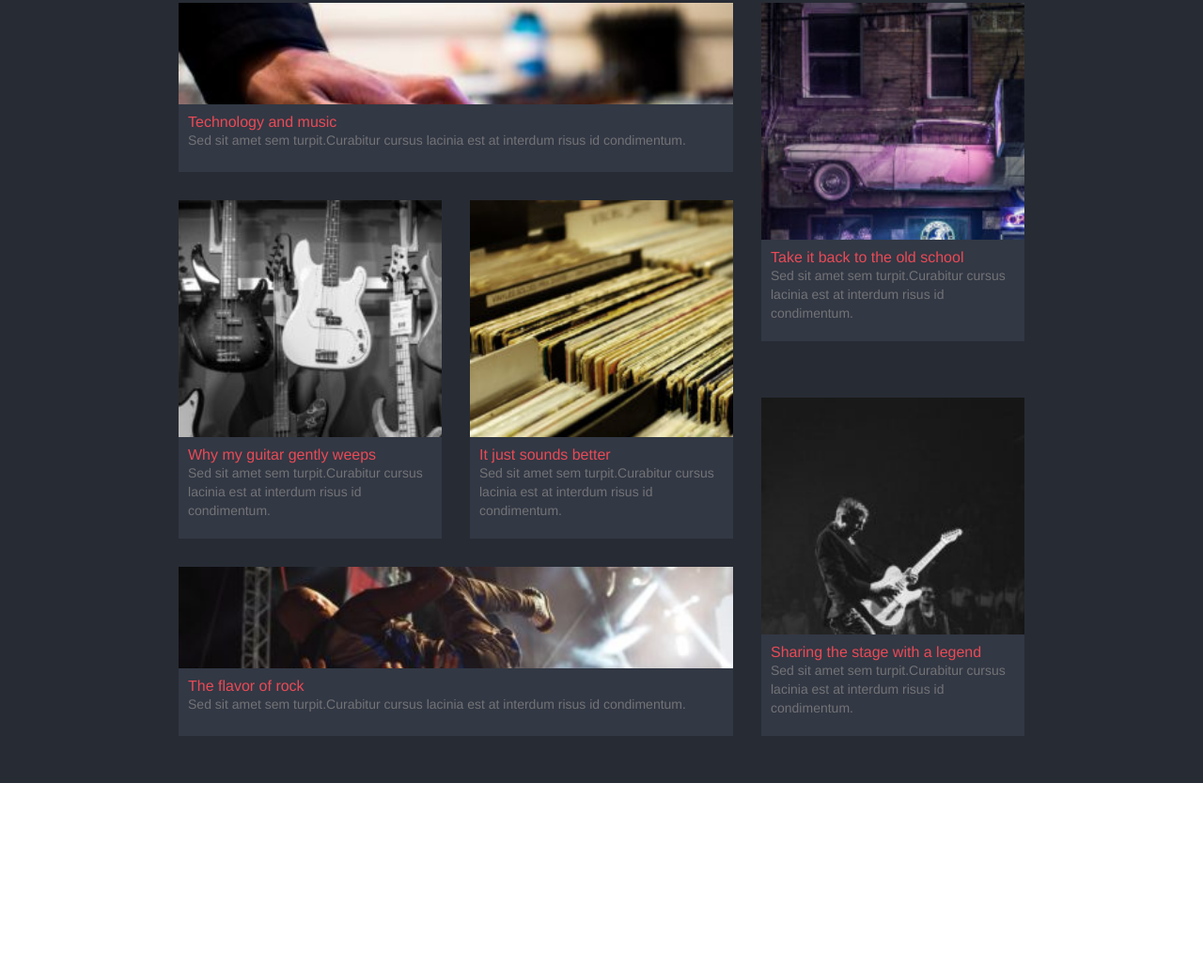
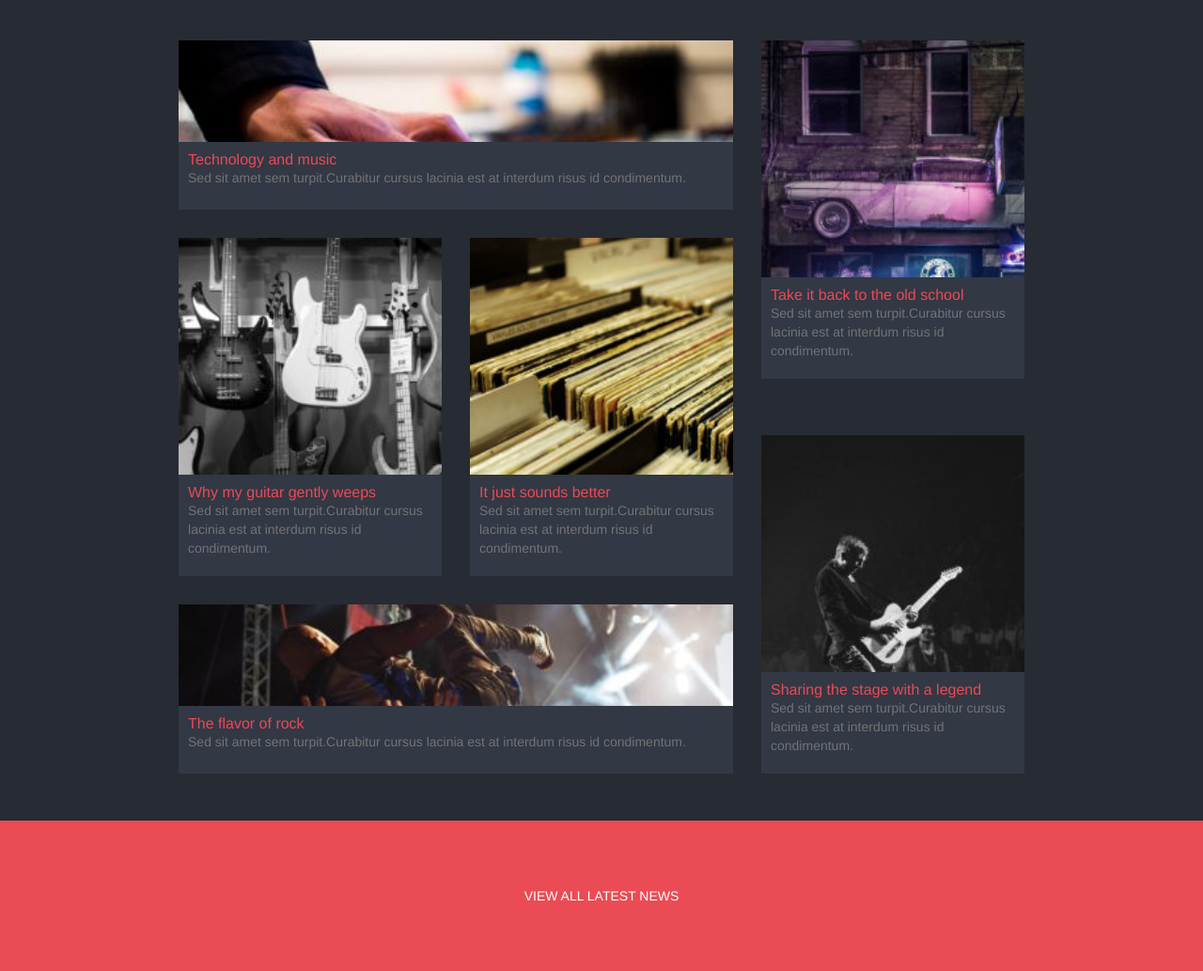
Before and after one commit to ValentinaNovarino/proj-html-vuejs, a plain HTML site: page index.html in a window 1280 px wide. Shown: the part 1065-2098 px from the top of the page at 94% size. Before the commit the page ends 1898 px from the top, so only its background shows below. Drawn offline with nearby package versions, Linux system fonts and the light colour scheme.

Commit message:
link-button

```diff
--- a/index.html
+++ b/index.html
@@ -123,6 +123,9 @@
                         </div>
                     </div>
                 </div>
+                <div class="button-link text-uppercase">
+                    <a class="link" href="#">view all latest news</a>
+                </div>
             </main>
         </div>
 
--- a/style.css
+++ b/style.css
@@ -146,6 +146,10 @@ button.secondary {
     background-color: #272b34;
 }
 
+.wrapper p {
+    margin-bottom: 50px;
+}
+
 /****** NEWS BOX ******/
 .box-left-top, .box-left-bottom {
     height: 180px;
@@ -232,3 +236,18 @@ button.secondary {
 .image-text {
     background-color: #323844;
 }
+
+/****** LINK-BUTTON ******/
+.button-link {
+    height: 160px;
+    background-color: #eb4b54;
+    display: flex;
+    align-items: center;
+    justify-content: center;
+}
+
+a.link {
+    padding: 70px 510px;
+    color: #fefefe;
+    text-decoration: none;
+}
```
